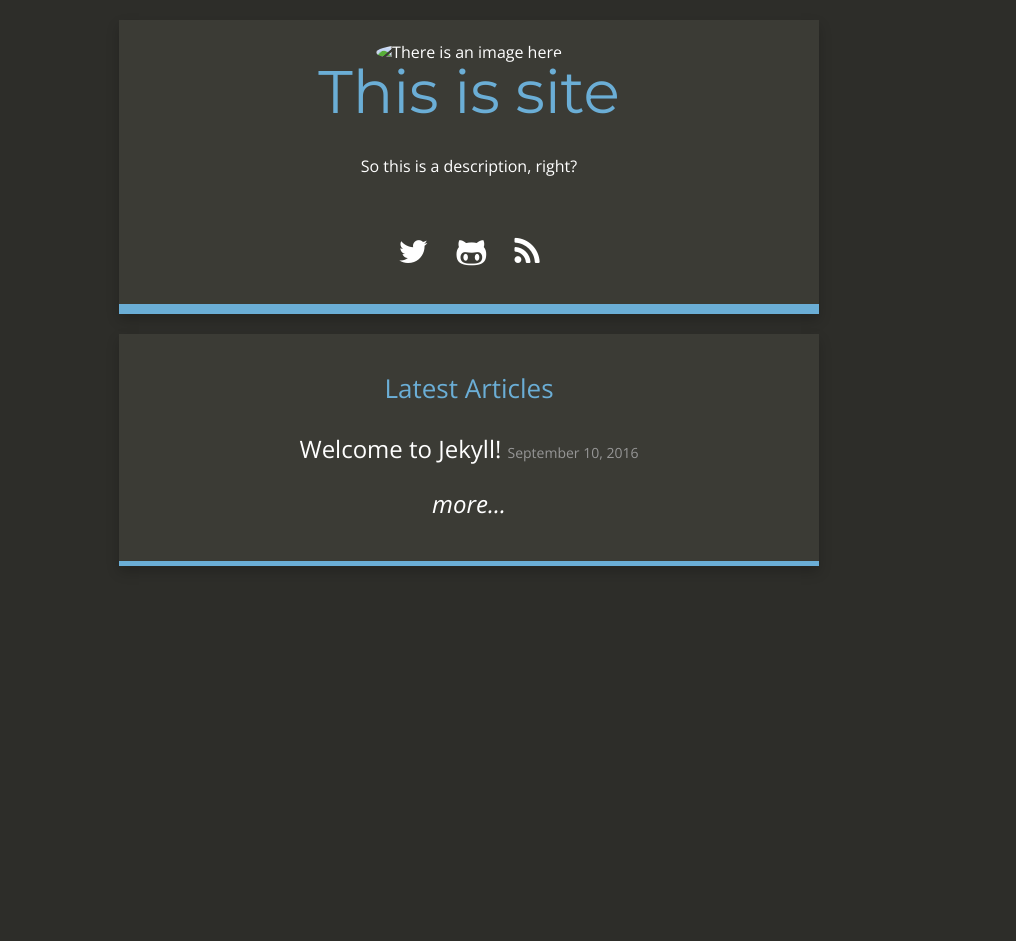
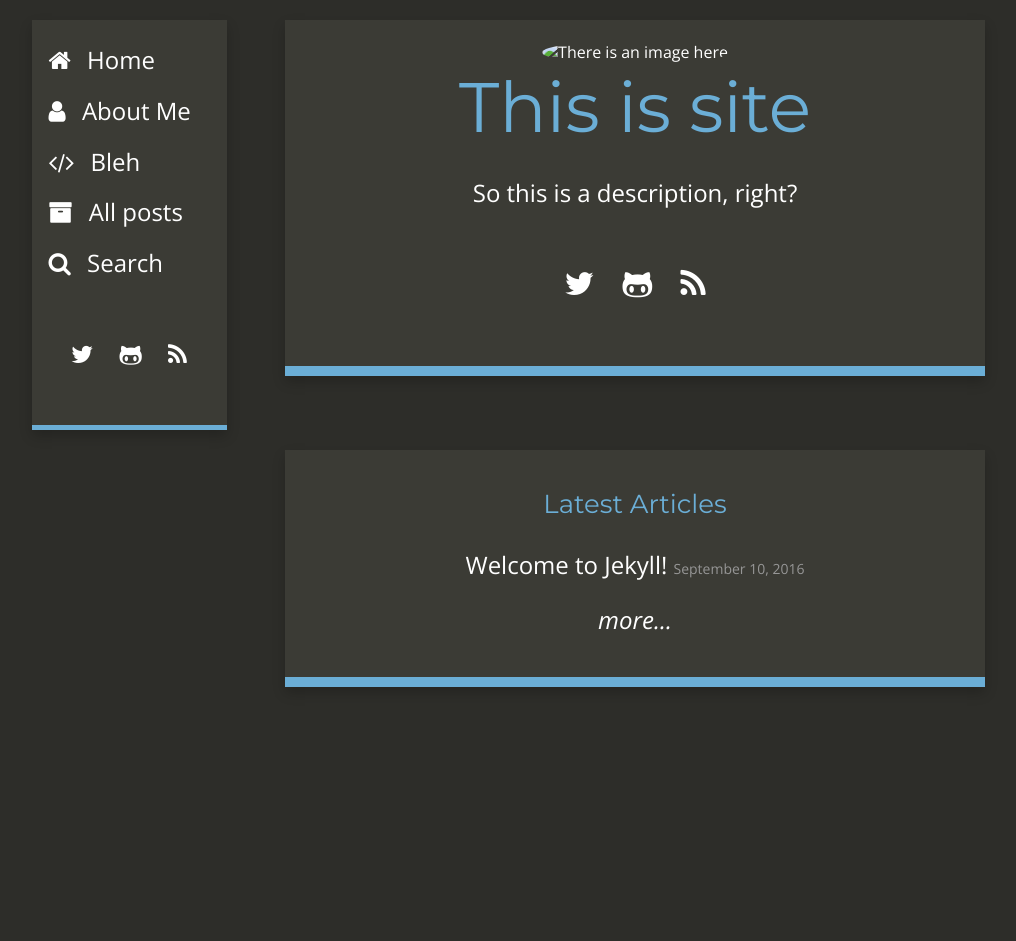
Before and after one commit to dajwarren/dajwarren.github.io, a Jekyll site: the page built from index.html, in a window 1280 px wide. Shown: the whole page, without its empty margins (171-1187 px from the left). Built offline with Jekyll 4.4.1, drawn with Linux system fonts in a browser that asks for light colours; nearby versions of some CDN libraries; after the commit the page ends 900 px from its top, so only the background shows below that.

Commit message:
Added sidebar menu to index.html

```diff
--- a/css/style.scss
+++ b/css/style.scss
@@ -243,10 +243,9 @@ ul {
 /* Index */
 
 .index {
-	height: 100%;
-	max-height: 100%;
-	width: 100%;
-	padding: 0px;
+    width: 75%;
+    margin-left: 5%;
+    padding: 0px;
 
 	@media (min-width: $screen-sm-min) {
 		width: 700px;
@@ -279,7 +278,7 @@ ul {
 		color: $color-main;
 		margin-top: 0px;
 		padding-top: 15px;
-		font-size: 30px;
+		font-size: 40px;
 
 		@media (min-width: $screen-sm-min) {
 			font-size: 52px;
@@ -287,7 +286,7 @@ ul {
 		}
 
 		@media (min-width: $screen-md-min) {
-			font-size: 60px;
+			font-size: 70px;
 			margin-top: -20px;
 		}
 	}
@@ -302,11 +301,13 @@ ul {
 	.gravatar {
 		width: 100%;
 		text-align: center;
+        margin-bottom: 10px;
 	}
 
 	.author-text {
 		text-align: center;
 		margin-top: 30px;
+        font-size: 24px;
 
 		b {
 			font-size: 32px;
@@ -619,7 +620,7 @@ ul {
 		    	margin-left: -15px;
 				padding-right: 10px;
 				background-color: $darker;
-				color: white;
+				color: $white;
 				box-sizing: content-box;
 				border: none;
 				font-size: 28px;
--- a/index.html
+++ b/index.html
@@ -2,13 +2,17 @@
 layout: base
 make-smaller-titles: true
 ---
+<!-- Full-width container-->
+<div class="container-fluid">
 
-<div class="container-fluid index">
+<!-- Responsive container. Defines central column-->
+<div class="container single">
     <div class="row">
 
+        {% include navbar.html %}
 
-        <div class="col-md-12 main content-panel">
-
+        <div itemscope class="col-md-12 index">
+            <div class="content-panel content">
                 <div class="gravatar">
                     <img src="{{ site.title_image }}" class="img-circle about-image" height="150" width="150" alt = "There is an image here" />
                 </div>
@@ -21,7 +25,13 @@ make-smaller-titles: true
 
                 {% include social_links.html %}
                 </div>
-          <div class="col-md-12 main content-panel">
+            </div>
+        </div>
+    <div class="row">
+        <div class="col-md-2">
+        </div>
+            <div itemscope class="col-md-12 index">
+                <div class="content-panel content">
 
               <div class="articles">
 
@@ -44,6 +54,8 @@ make-smaller-titles: true
               </div>
 
           </div>
+      </div>
 
+<!-- End of containers     -->
 </div>
 </div>
```
Lines whose indentation alone changed are shown as unchanged.
